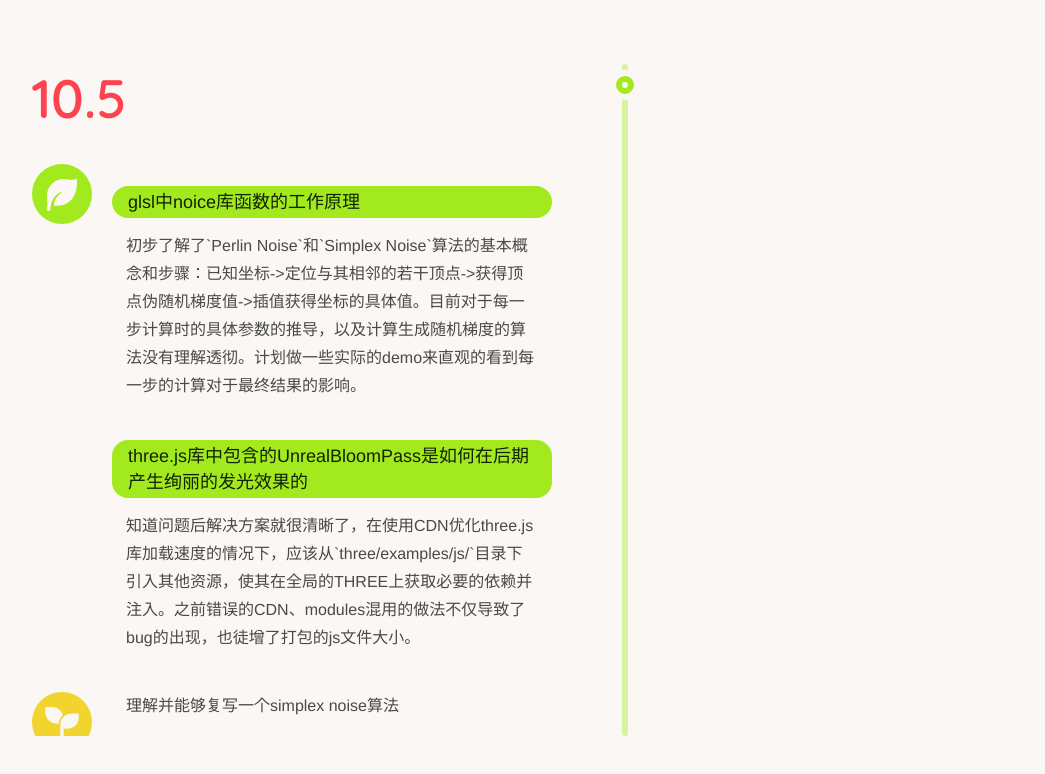
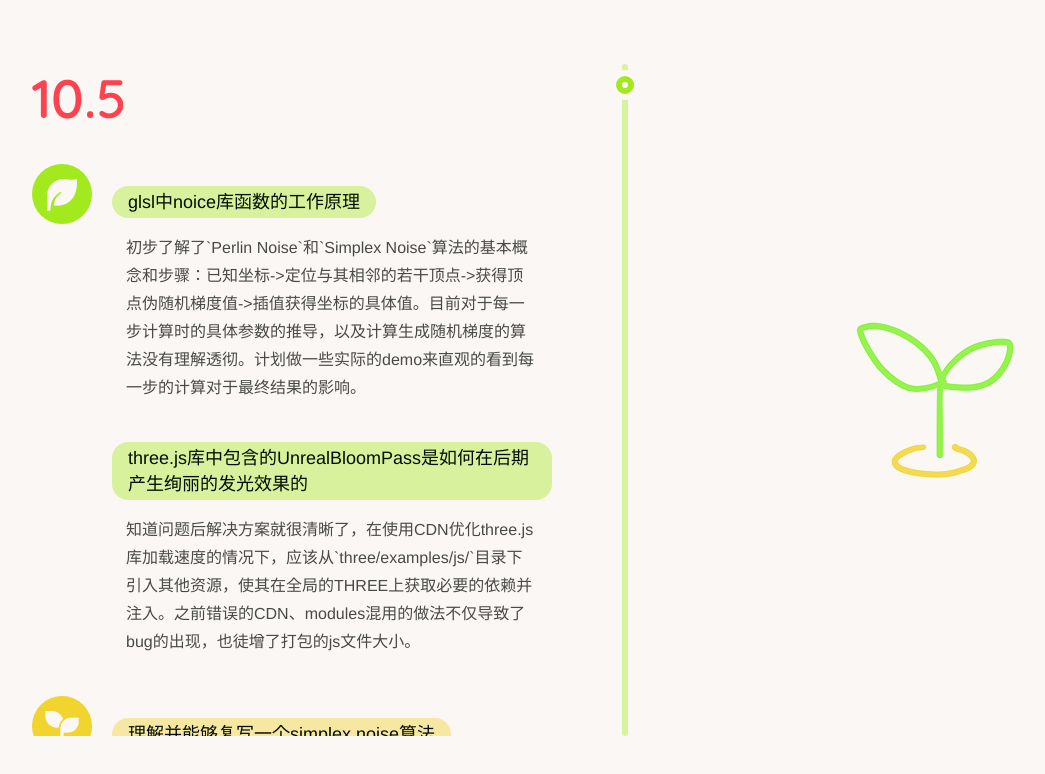
Before and after one commit to tari404/tree-fe, a Vue app: page / in a window 1280 px wide. Shown: the top 774 px of the page, without its empty margins (38-1083 px from the left). Built offline with nearby package versions, Linux system fonts and the light colour scheme.

Commit message:
⚙️ update scroll bar

```diff
--- /dev/null
+++ b/src/assets/utils.ts
@@ -0,0 +1,28 @@
+export const debounce = <T extends any[]>(fn: (...args: T) => any, time: number): ((...args: T) => void) => {
+  let timer: number = 0
+  let hold = false
+  const dfn = function (this: any, ...arg: T) {
+    hold = true
+    if (timer) {
+      clearTimeout(timer)
+    }
+    timer = setTimeout(() => {
+      hold = false
+      fn.call(this, ...arg)
+    }, time)
+  }
+  return dfn
+}
+
+export const throttle = <T extends any[]>(fn: (...args: T) => any, time: number): ((...args: T) => void) => {
+  let locked = false
+  const tfn = function (this: any, ...args: T) {
+    if (locked) return
+    locked = true
+    fn.call(this, ...args)
+    setTimeout(() => {
+      locked = false
+    }, time)
+  }
+  return tfn
+}
--- a/src/pages/Home.vue
+++ b/src/pages/Home.vue
@@ -1,15 +1,15 @@
 <template>
   <div id="home">
-    <div id="post-list" @mousewheel="onWheel">
-      <ul :style="{ transform: `translateY(${-scrollY}px)` }">
-        <li v-for="(post, i) in posts" :key="i" class="post" :latest="i ? undefined : true">
+    <div id="post-list">
+      <ul :style="{ transform: `translateY(${-realScrollY}px)` }">
+        <li v-for="(post, pidx) in posts" :key="pidx" class="post" :latest="pidx ? undefined : true">
           <p class="post-date">{{ post.date }}</p>
           <div class="stems">
             <i class="chapter-symbol"></i>
             <ul>
               <li v-for="(stem, i) in post.stems" :key="i">
-                <i class="title-symbol">{{ stem.origin }}</i>
-                <p class="origin">{{ stem.origin }}</p>
+                <i v-if="pidx === 0" class="title-symbol">{{ stem.origin }}</i>
+                <p class="leaf">{{ stem.origin }}</p>
                 <p class="content">{{ stem.body }}</p>
               </li>
             </ul>
@@ -18,7 +18,8 @@
             <i class="chapter-symbol"></i>
             <ul>
               <li v-for="(leaf, i) in post.leaves" :key="i">
-                <p class="content">{{ leaf }}</p>
+                <i v-if="pidx === 0" class="title-symbol">{{ leaf }}</i>
+                <p class="leaf">{{ leaf }}</p>
               </li>
             </ul>
           </div>
@@ -29,12 +30,16 @@
       <div class="scroll-bar"></div>
       <div v-if="overHeight" :style="{ transform: `translateY(${scrollBarOffsetY}px)` }" class="scroll-span"></div>
     </div>
+    <div class="right-part">
+      <img src="@/assets/images/bud.png" alt="bud" />
+    </div>
   </div>
 </template>
 
 <script lang="ts">
 import { defineComponent } from 'vue'
 
+import { debounce } from '@/assets/utils'
 import { Post } from '@/assets/types/post'
 
 const testPosts: Post[] = [
@@ -56,7 +61,7 @@ const testPosts: Post[] = [
     date: '10.4',
     stems: [
       {
-        origin: '',
+        origin: 'glsl中noice库函数的工作原理',
         body: `在混用了CDN和modules来进行\`three.js\`的开发时，出现了从modules里引入的\`RawShaderMaterial\`可用，但是从CDN里引入的\`RawShaderMaterial\`工作不正常的问题。`,
       },
     ],
@@ -74,6 +79,10 @@ export default defineComponent({
       overHeight: 0,
 
       scrollY: 0,
+      realScrollY: 0,
+      scrollElasticity: 0.1,
+
+      raf: 0,
     }
   },
   computed: {
@@ -81,17 +90,21 @@ export default defineComponent({
       if (this.overHeight === 0) {
         return 0
       } else {
-        const p = Math.max(0, Math.min(1, this.scrollY / this.overHeight))
+        const p = Math.max(0, Math.min(1, this.realScrollY / this.overHeight))
         return (this.containerHeight - 42) * p
       }
     },
   },
   mounted() {
     window.addEventListener('resize', this.updateSize)
+    document.body.addEventListener('wheel', this.onWheel)
     this.updateSize()
+    this.raf = requestAnimationFrame(this.updateWheel)
   },
   beforeUnmount() {
     window.removeEventListener('resize', this.updateSize)
+    document.body.removeEventListener('wheel', this.onWheel)
+    cancelAnimationFrame(this.raf)
   },
   methods: {
     updateSize() {
@@ -101,8 +114,23 @@ export default defineComponent({
       this.overHeight = Math.max(0, list.scrollHeight - list.offsetHeight)
     },
     onWheel(e: WheelEvent) {
+      this.scrollElasticity = 0.1
       const scrollY = this.scrollY + e.deltaY
-      this.scrollY = Math.max(-100, Math.min(this.overHeight + 100, scrollY))
+      this.scrollY = Math.max(-80, Math.min(this.overHeight + 80, scrollY))
+      this.checkWheelPos()
+    },
+    checkWheelPos: debounce(function (this: any) {
+      this.scrollElasticity = 0.06
+      this.scrollY = Math.max(0, Math.min(this.overHeight, this.scrollY))
+    }, 160),
+    updateWheel() {
+      const dis = this.scrollY - this.realScrollY
+      if (Math.abs(dis) > 1) {
+        this.realScrollY += dis * this.scrollElasticity + Math.sign(dis)
+      } else if (dis) {
+        this.realScrollY = this.scrollY
+      }
+      this.raf = requestAnimationFrame(this.updateWheel)
     },
   },
 })
@@ -133,6 +161,10 @@ export default defineComponent({
     font-size 36px
     color $red
     opacity .6
+  .leaf
+    font-size 18px
+    margin-bottom 16px
+    position relative
 .stems
   display flex
   line-height 28px
@@ -140,7 +172,7 @@ export default defineComponent({
     position relative
     &:not(:first-child)
       margin-top 40px
-  .chapter-symbol
+  .chapter-symbol, .title-symbol
     background-color $green
   .content
     padding 0 14px
@@ -152,10 +184,8 @@ export default defineComponent({
   li
     position relative
     &:not(:first-child)
-      margin-top 20px
-    padding 0 14px
-    color $midGray
-  .chapter-symbol
+      margin-top 16px
+  .chapter-symbol, .title-symbol
     background-color $orange
 
 .post[latest]
@@ -178,50 +208,36 @@ export default defineComponent({
       content '\eea2'
   .leaves .chapter-symbol:before
       content '\f0d4'
-  .title-symbol
-    position absolute
-    content ''
-    top 0
-    left 0
-    padding 3px 16px
-    width 100%
-    line-height 26px
-    font-size 18px
-    border-radius 16px
-    background-color $green
-    color transparent
-  .origin
-    margin 22px 0 14px
+  .leaf
+    margin-top 22px
     padding 3px 16px
     line-height 26px
-    font-size 18px
-    opacity .9
+    // opacity .8
 
 .scroll-bar-container
-  padding 0 12px
+  margin 0 18px
   position relative
   overflow hidden
+  cursor pointer
   &:hover .scroll-bar
     opacity 1
 .scroll-bar
-  margin 0 18px
+  margin 0 12px
   width 6px
   height 100%
   border-radius 3px
   background-color $green
   opacity .4
   transition opacity .14s
-  cursor pointer
 .scroll-span
   position absolute
   top 6px
-  left 18px
+  left 0
   width 30px
   height 30px
   border-radius 50%
   background-color $green
   border solid 6px $white
-  cursor pointer
   &:before
     content ''
     position absolute
@@ -239,4 +255,23 @@ export default defineComponent({
   height 12px
   display flex
   border-radius 50%
+.title-symbol
+  position absolute
+  content ''
+  top 0
+  left 0
+  padding 3px 16px
+  line-height 26px
+  font-size 18px
+  border-radius 16px
+  color transparent
+  opacity .4
+
+// right
+.right-part
+  flex 1 1 auto
+  display flex
+  justify-content center
+  align-items center
+  opacity .8
 </style>
```
Also changed, not shown: src/assets/images/bud.png (added).
